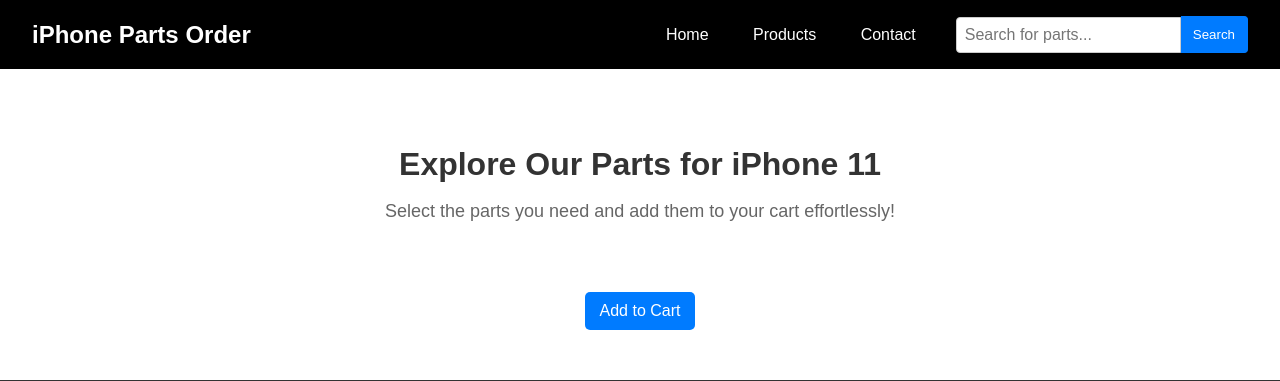
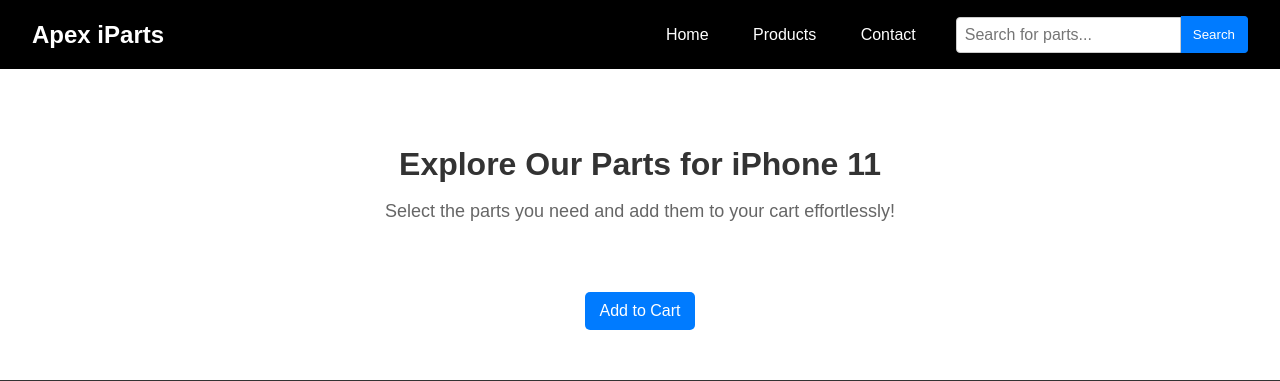
Before and after one commit to Gaurav1504333/iphone-parts-shop, a Flask app: page /parts in a window 1280 px wide. Shown: the top 381 px of the page. Run offline with Flask 3, Linux system fonts and the light colour scheme; data that the repository does not hold is empty.

Commit message:
Update parts.html

```diff
--- a/templates/parts.html
+++ b/templates/parts.html
@@ -3,7 +3,7 @@
 <head>
     <meta charset="UTF-8">
     <meta name="viewport" content="width=device-width, initial-scale=1.0">
-    <title>iPhone Parts</title>
+    <title>Apex iParts</title>
     <link rel="stylesheet" href="{{ url_for('static', filename='parts.css') }}">
     <link rel="icon" href="{{ url_for('static', filename='logo1.png') }}" type="image/x-icon">
 </head>
@@ -11,7 +11,7 @@
     <header class="sticky">
         <nav aria-label="Main navigation">
             <div class="logo">
-                <h1>iPhone Parts Order</h1>
+                <h1>Apex iParts</h1>
             </div>
             <div class="navright">
                 <ul class="nav-links">
```
